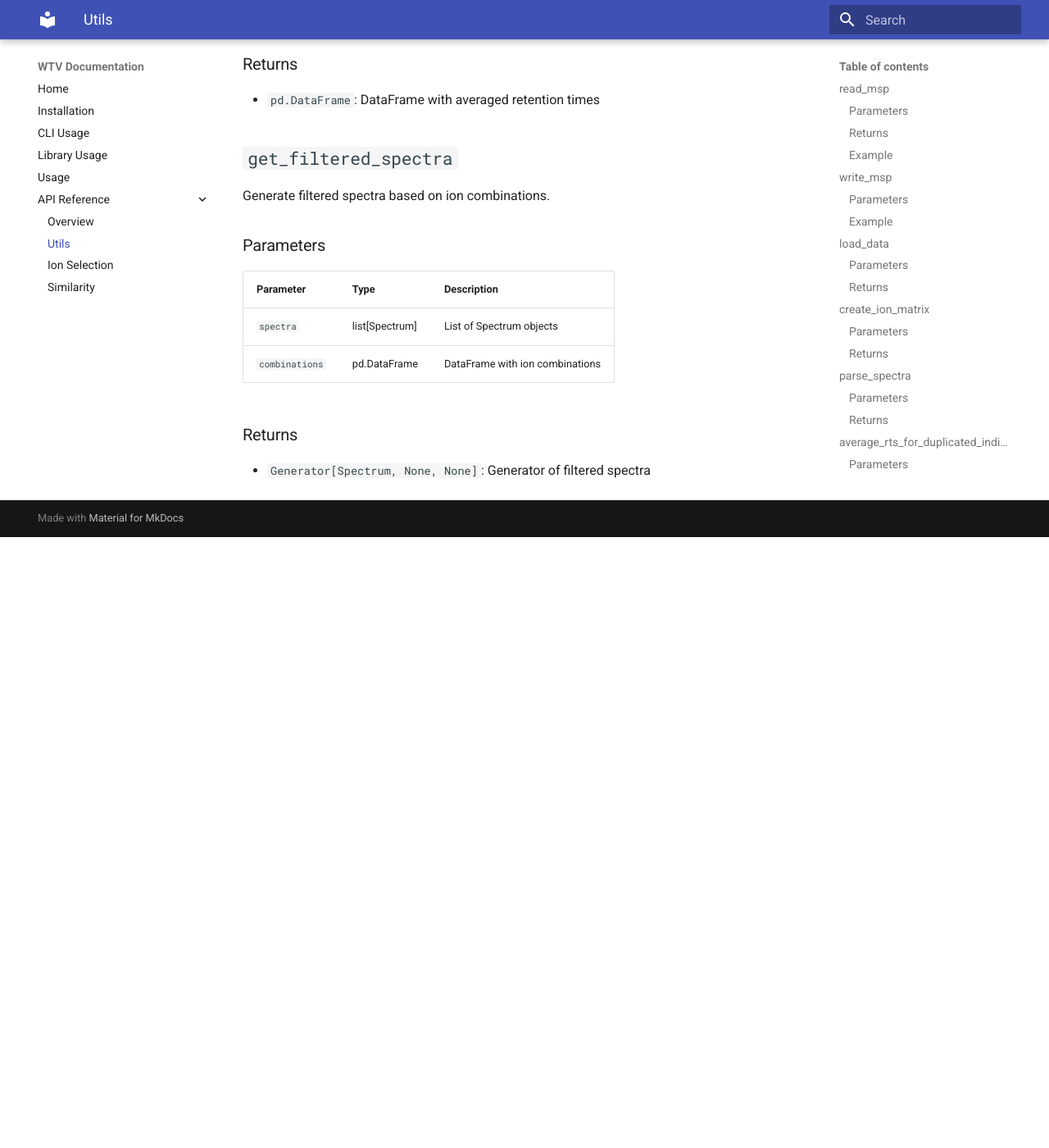
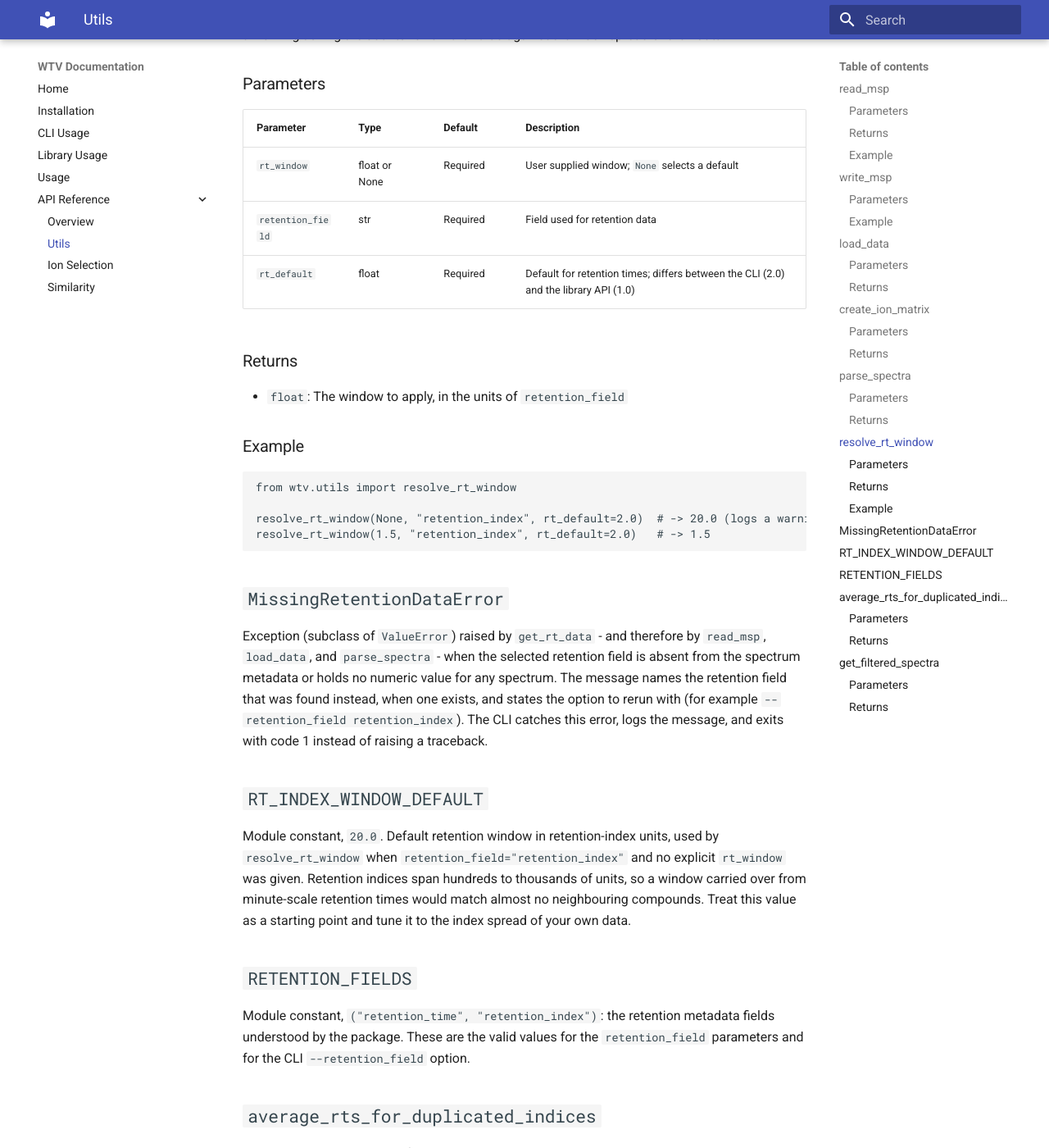
Before and after one commit to RECETOX/wtv, an MkDocs documentation site: the page built from docs/api_utils.md, in a window 1280 px wide and 1400 px high, scrolled down 3292 px. Shown: the whole window at 82% size. Built offline with MkDocs 1.6.1 and Material for MkDocs 9.7.7, drawn with Linux system fonts in a browser that asks for light colours; before the commit the page ends 3947 px from its top, so only the background shows below that; some of the changed text lies outside the part shown.

Commit message:
Document retention-index support and fix stale parameter docs
- cli_usage.md: document `--retention_field`, correct the
  `--retention_time_max` default (documented 68.80, actually inf),
  describe `--rt_window` as field-relative, and add a retention-index
  example plus the exit-code-1 failure behaviour
- api_utils.md: the parameter was documented as `retention` but is named
  `retention_field`; document it for `load_data` too, and add
  `resolve_rt_window`, `MissingRetentionDataError`,
  `RT_INDEX_WINDOW_DEFAULT` and `RETENTION_FIELDS`
- api_ion_selection.md: add the missing `retention_field` row and the
  field-dependent `rt_window` default
- usage.md, index.md, README.md: state that both retention times and
  retention indices are supported
- CHANGELOG.md: record the retention-index work, the behaviour notes and
  the documentation corrections

Refs #25

Co-Authored-By: Claude Code <noreply@anthropic.com>

````diff
--- a/docs/api_utils.md
+++ b/docs/api_utils.md
@@ -11,7 +11,7 @@ Reads an MSP file and returns metadata and retention time data using matchms.
 | Parameter | Type | Default | Description |
 |-----------|------|---------|-------------|
 | `msp_file_path` | str or Path | Required | Path to the MSP file |
-| `retention` | str | "retention_time" | Name of the retention field |
+| `retention_field` | str | "retention_time" | Name of the retention field: "retention_time" or "retention_index" |
 
 ### Returns
 
@@ -61,6 +61,7 @@ Load and prepare data from an MSP file for ion selection.
 | `msp_file_path` | Path | Path to the MSP file |
 | `mz_min` | float | Minimum m/z value |
 | `mz_max` | float | Maximum m/z value |
+| `retention_field` | str | Name of the retention field: "retention_time" or "retention_index" (default: "retention_time") |
 
 ### Returns
 
@@ -91,13 +92,68 @@ Parse spectra to create a matrix of ion intensities and a DataFrame of retention
 | Parameter | Type | Default | Description |
 |-----------|------|---------|-------------|
 | `spectra` | list[Spectrum] | Required | List of matchms Spectrum objects |
-| `retention` | str | "retention_time" | Name of the retention field |
+| `retention_field` | str | "retention_time" | Name of the retention field: "retention_time" or "retention_index" |
 | `mz_min` | float | 0 | Minimum m/z value |
 | `mz_max` | float | 1000 | Maximum m/z value |
 
 ### Returns
 
 - `Tuple[pd.DataFrame, pd.DataFrame]`: Ion intensity matrix and RT DataFrame
+
+## `resolve_rt_window`
+
+Select the retention window when the caller left it unset. An explicitly
+supplied window is returned unchanged; otherwise a default is chosen. Because
+retention times and retention indices live on different scales there is no
+single scale-free default: for `retention_field="retention_index"` the function
+returns `RT_INDEX_WINDOW_DEFAULT` and logs a warning asking the user to review
+the value against the index spread of their data.
+
+### Parameters
+
+| Parameter | Type | Default | Description |
+|-----------|------|---------|-------------|
+| `rt_window` | float or None | Required | User supplied window; `None` selects a default |
+| `retention_field` | str | Required | Field used for retention data |
+| `rt_default` | float | Required | Default for retention times; differs between the CLI (2.0) and the library API (1.0) |
+
+### Returns
+
+- `float`: The window to apply, in the units of `retention_field`
+
+### Example
+
+```python
+from wtv.utils import resolve_rt_window
+
+resolve_rt_window(None, "retention_index", rt_default=2.0)  # -> 20.0 (logs a warning)
+resolve_rt_window(1.5, "retention_index", rt_default=2.0)   # -> 1.5
+```
+
+## `MissingRetentionDataError`
+
+Exception (subclass of `ValueError`) raised by `get_rt_data` - and therefore by
+`read_msp`, `load_data`, and `parse_spectra` - when the selected retention field
+is absent from the spectrum metadata or holds no numeric value for any spectrum.
+The message names the retention field that was found instead, when one exists,
+and states the option to rerun with (for example
+`--retention_field retention_index`). The CLI catches this error, logs the
+message, and exits with code 1 instead of raising a traceback.
+
+## `RT_INDEX_WINDOW_DEFAULT`
+
+Module constant, `20.0`. Default retention window in retention-index units, used
+by `resolve_rt_window` when `retention_field="retention_index"` and no explicit
+`rt_window` was given. Retention indices span hundreds to thousands of units, so
+a window carried over from minute-scale retention times would match almost no
+neighbouring compounds. Treat this value as a starting point and tune it to the
+index spread of your own data.
+
+## `RETENTION_FIELDS`
+
+Module constant, `("retention_time", "retention_index")`: the retention metadata
+fields understood by the package. These are the valid values for the
+`retention_field` parameters and for the CLI `--retention_field` option.
 
 ## `average_rts_for_duplicated_indices`
 
````
Also changed, not shown: CHANGELOG.md (+12 -0 lines), README.md (+4 -0 lines), docs/api_ion_selection.md (+3 -2 lines), docs/cli_usage.md (+29 -2 lines), docs/index.md (+1 -0 lines), docs/usage.md (+2 -1 lines).
